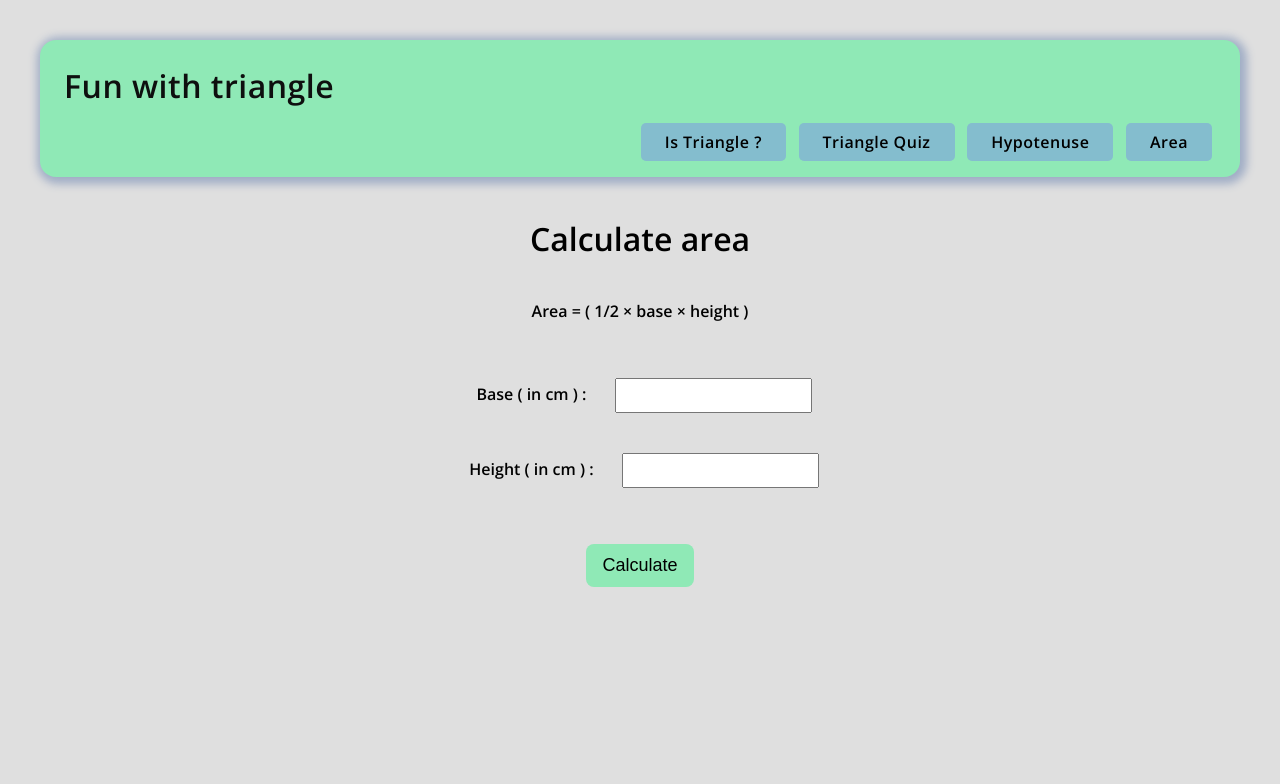
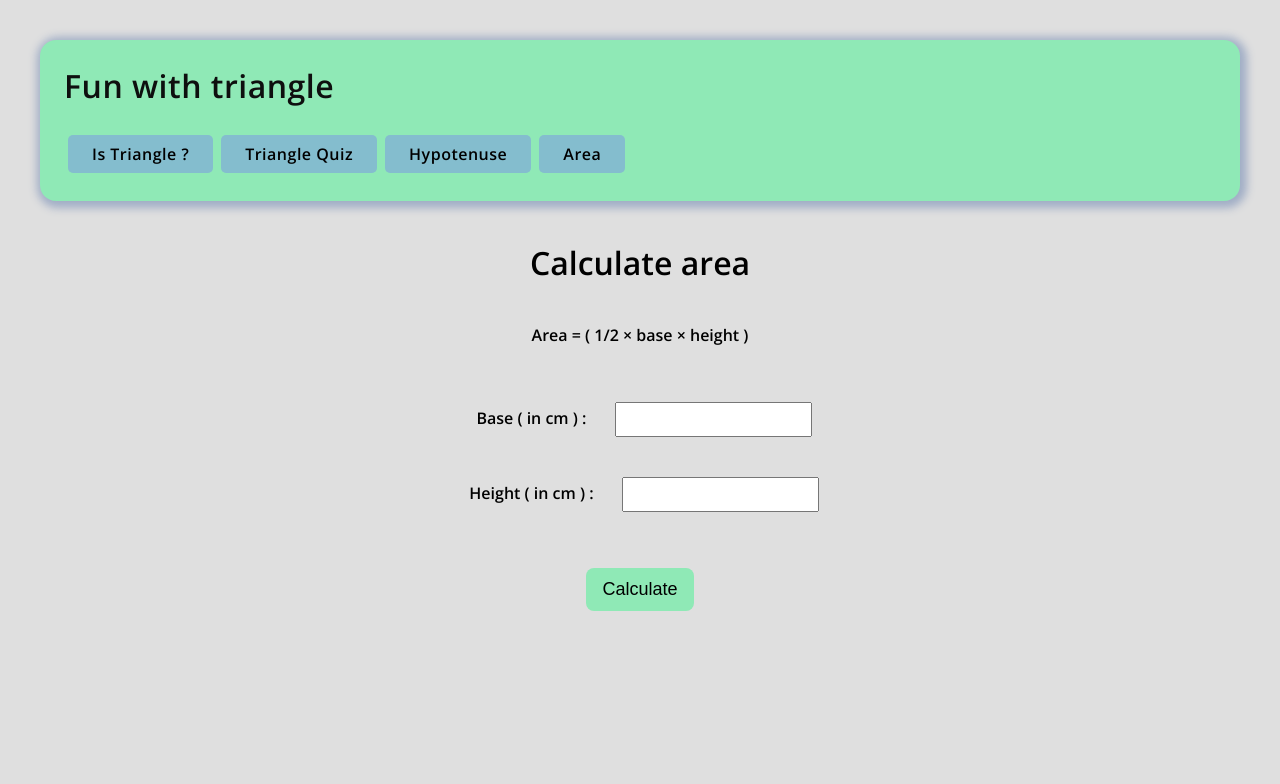
Before and after one commit to vaibhav18matere/fun-with-triangle, a plain HTML site: page index.html in a window 1280 px wide. Shown: the top 784 px of the page. Drawn offline with nearby package versions, Linux system fonts and the light colour scheme; files whose address does not match are found by name.

Commit message:
style: updated navbar

```diff
--- a/style.css
+++ b/style.css
@@ -56,6 +56,9 @@
   }
 
   nav {
+    display: flex;
+    flex-direction: row;
+    flex-wrap: wrap;
     text-align: right;
   }
 
--- a/triangleQuiz.js
+++ b/triangleQuiz.js
@@ -1,5 +1,3 @@
-console.log("Let's go!");
-
 const quizForm = document.querySelector(".quiz-form");
 const submitAnswerBtn = document.querySelector("#submit-answer-btn");
 const output = document.querySelector("#output");
```
